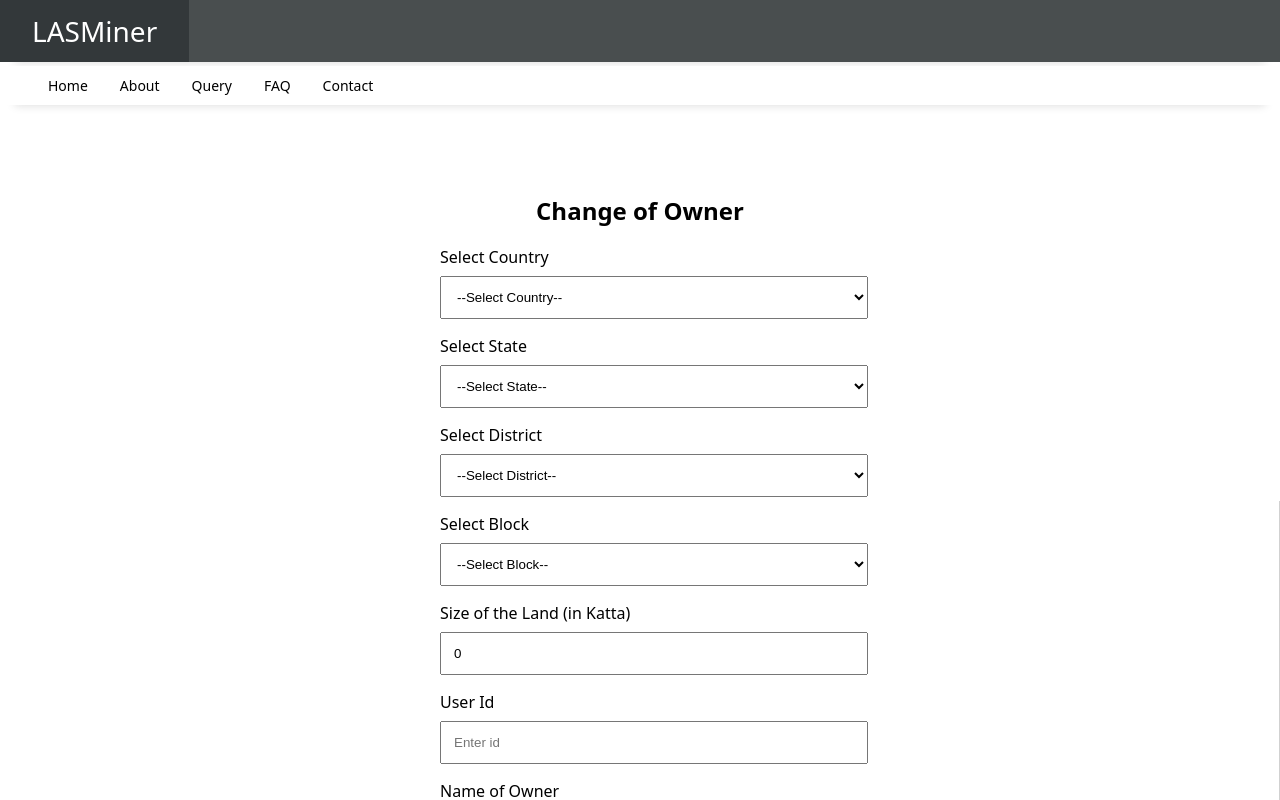
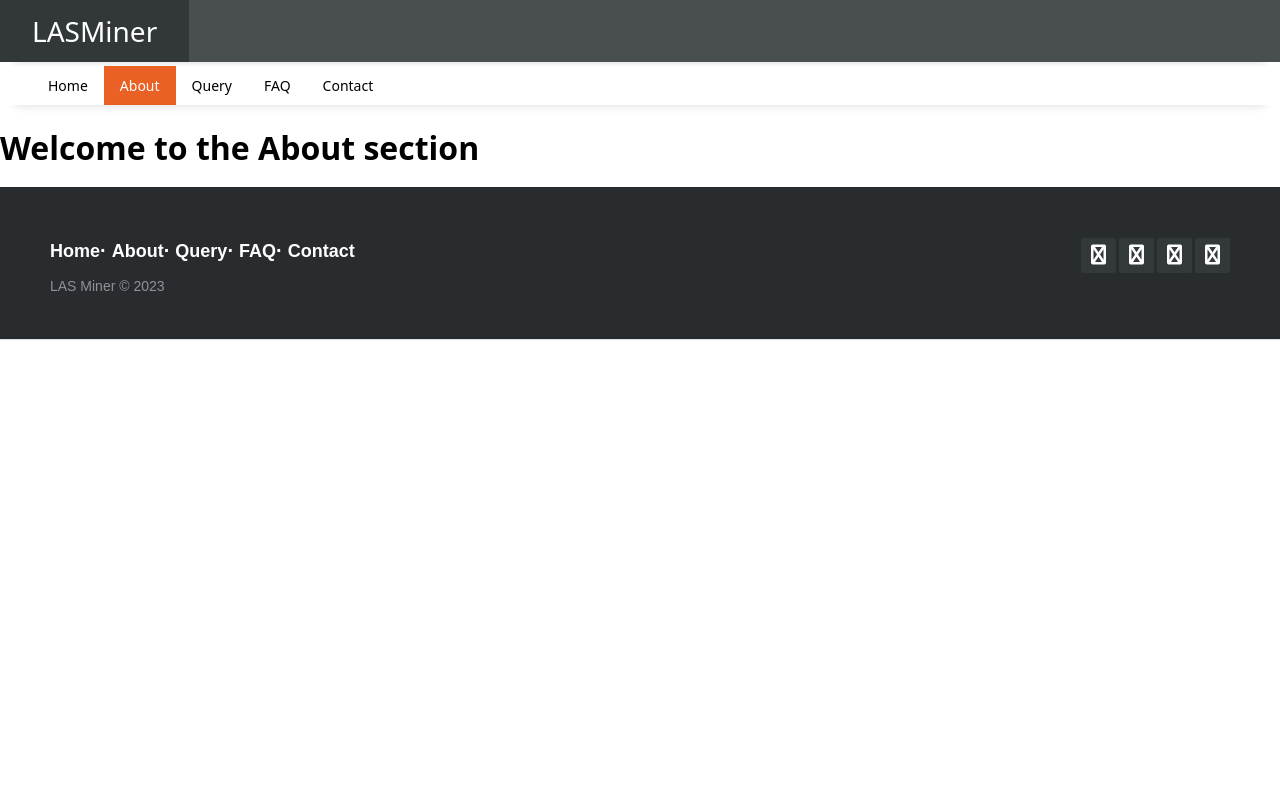
Before and after one commit to Niloy-Majumder/las-miner-frontend, a React (Create React App) app: page /about in a window 1280 px wide. Shown: the top 800 px of the page. Built offline with nearby package versions, Linux system fonts and the light colour scheme.

Commit message:
implemented basic routing

```diff
--- a/src/App.js
+++ b/src/App.js
@@ -1,20 +1,36 @@
-import Header from './components/Layout/Header';
-import Subheader from './components/Layout/Subheader';
-import Body from './components/body/Body';
-import Footer from './components/Layout/Footer';
-
-import { BrowserRouter as Router, Routes, Route} from 'react-router-dom';
-
+import Header from "./components/Layout/Header";
+import Subheader from "./components/Layout/Subheader";
+import Body from "./components/body/Body";
+import Footer from "./components/Layout/Footer";
+import { NavLink, Routes, Route, BrowserRouter } from "react-router-dom";
+import About from "./components/Section/About";
+import Query from "./components/Section/Query";
+import Faq from "./components/Section/Faq";
+import Contact from "./components/Section/Contact";
 
 function App() {
   return (
+    // <BrowserRouter>
+    <div>
+      <Header />
+      <Subheader />
+      {/* <Routes>
+          <Route path="/)" element={<Body />} />
+          <Route path="/about)" element={<About />} />
+          <Route path="/query)" element={<Query />} />
+          <Route path="/faq)" element={<Faq />} />
+          <Route path="/contact)" element={<Contact />} />
+        </Routes> */}
+      <Footer />
+    </div>
+    // </BrowserRouter>
 
-    <div>
-      <Header/>
-      <Subheader/>
-      <Body/>
-      <Footer/>
-    </div>
+    // <div>
+    //   <Header />
+    //   <Subheader />
+    //   <Body />
+    //   <Footer />
+    // </div>
   );
 }
 
--- a/src/components/Layout/Subheader.js
+++ b/src/components/Layout/Subheader.js
@@ -1,18 +1,99 @@
 import React from "react";
+import About from "../Section/About";
+import Contact from "../Section/Contact";
+import Faq from "../Section/Faq";
+import Query from "../Section/Query";
+import Body from "../body/Body";
 
-const Subheader = () =>{
-    return (
-        <div className="subheader-container">
+import { NavLink, Routes, Route, BrowserRouter } from "react-router-dom";
 
-            <ul>
+const Subheader = () => {
+  return (
+    <div className="subheader-container">
+      <BrowserRouter>
+        <div>
+          <ul>
+            <li>
+              <NavLink
+                className={({ isActive, isPending }) =>
+                  isPending ? "pending" : isActive ? "active" : ""
+                }
+                to={"/"}
+              >
+                Home
+              </NavLink>
+            </li>
+
+            <li>
+              {/* <Link to={"/product"}>Products</Link> */}
+              <NavLink
+                className={({ isActive, isPending }) =>
+                  isPending ? "pending" : isActive ? "active" : ""
+                }
+                to={"/about"}
+              >
+                About
+              </NavLink>
+            </li>
+
+            <li>
+              {/* <Link to={"/product"}>Products</Link> */}
+              <NavLink
+                className={({ isActive, isPending }) =>
+                  isPending ? "pending" : isActive ? "active" : ""
+                }
+                to={"/query"}
+              >
+                Query
+              </NavLink>
+            </li>
+
+            <li>
+              {/* <Link to={"/product"}>Products</Link> */}
+              <NavLink
+                className={({ isActive, isPending }) =>
+                  isPending ? "pending" : isActive ? "active" : ""
+                }
+                to={"/faq"}
+              >
+                FAQ
+              </NavLink>
+            </li>
+
+            <li>
+              {/* <Link to={"/product"}>Products</Link> */}
+              <NavLink
+                className={({ isActive, isPending }) =>
+                  isPending ? "pending" : isActive ? "active" : ""
+                }
+                to={"/contact"}
+              >
+                Contact
+              </NavLink>
+            </li>
+          </ul>
+
+          <Routes>
+            {/* <Route exact path="/" /> */}
+            {/* <Route path="/product" element={<Product />} /> */}
+            <Route exact path="/" element={<Body />} />
+            <Route path="/about" element={<About />} />
+            <Route path="/query" element={<Query />} />
+            <Route path="/faq)" element={<Faq />} />
+            <Route path="/contact)" element={<Contact />} />
+          </Routes>
+        </div>
+      </BrowserRouter>
+
+      {/* <ul>
                 <li><a href="">Home</a></li>
                 <li><a href="">About</a></li>
                 <li><a href="">Query</a></li>
                 <li><a href="">FAQ</a></li>
                 <li><a href="">Contact</a></li>
-            </ul>
-        </div>
-    )
-}
+            </ul> */}
+    </div>
+  );
+};
 
-export default Subheader
+export default Subheader;
--- /dev/null
+++ b/src/components/Section/About.js
@@ -0,0 +1,11 @@
+import React from "react";
+
+function About() {
+  return (
+    <div>
+      <h1>Welcome to the About section</h1>
+    </div>
+  );
+}
+
+export default About;
--- /dev/null
+++ b/src/components/Section/Contact.js
@@ -0,0 +1,11 @@
+import React from "react";
+
+function Contact() {
+  return (
+    <div>
+      <h1>Welcome to the Contact section</h1>
+    </div>
+  );
+}
+
+export default Contact;
--- /dev/null
+++ b/src/components/Section/Faq.js
@@ -0,0 +1,11 @@
+import React from "react";
+
+function Faq() {
+  return (
+    <div>
+      <h1>Welcome to the FAQ section</h1>
+    </div>
+  );
+}
+
+export default Faq;
--- /dev/null
+++ b/src/components/Section/Query.js
@@ -0,0 +1,11 @@
+import React from "react";
+
+function Query() {
+  return (
+    <div>
+      <h1>Welcome to the Query section</h1>
+    </div>
+  );
+}
+
+export default Query;
```
Also changed, not shown: src/components/Section/Home.js (added, +11 -0 lines).
